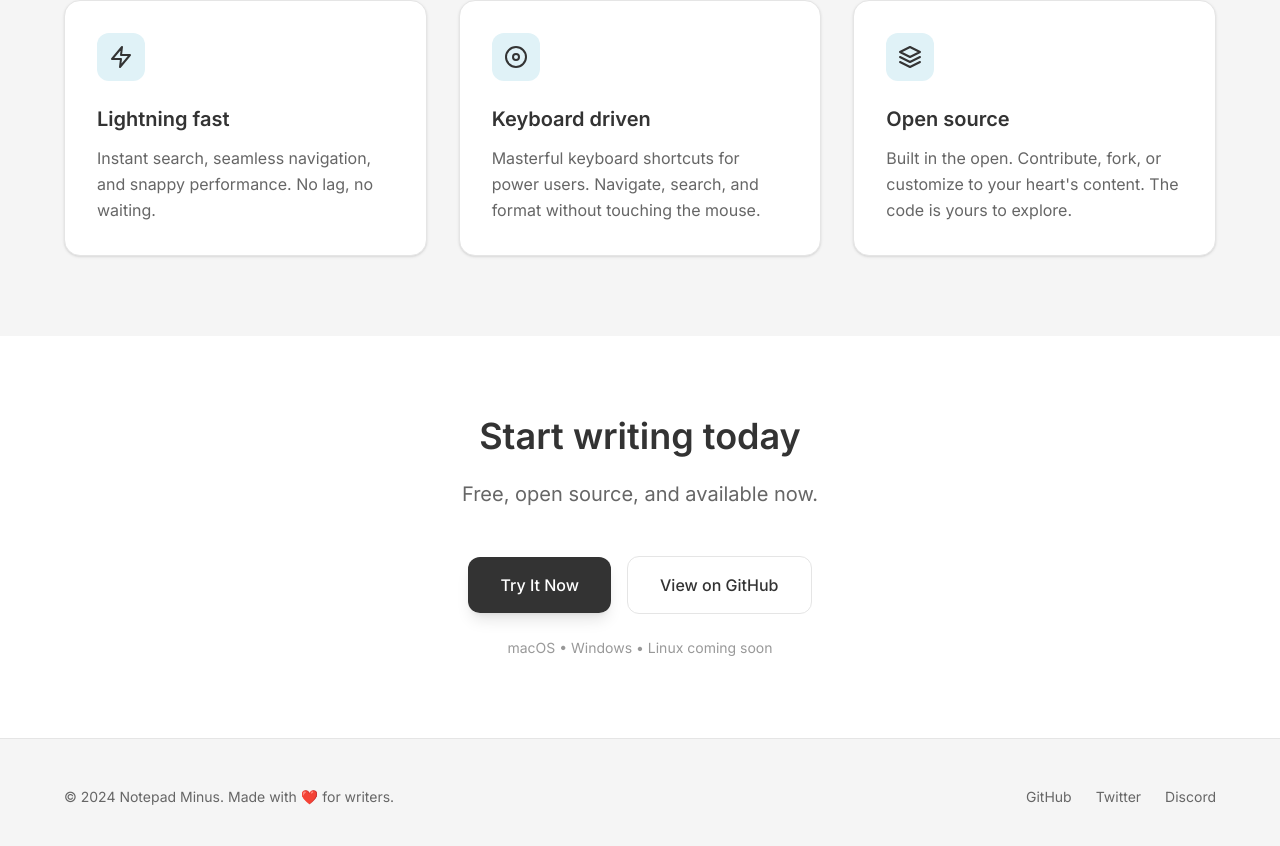
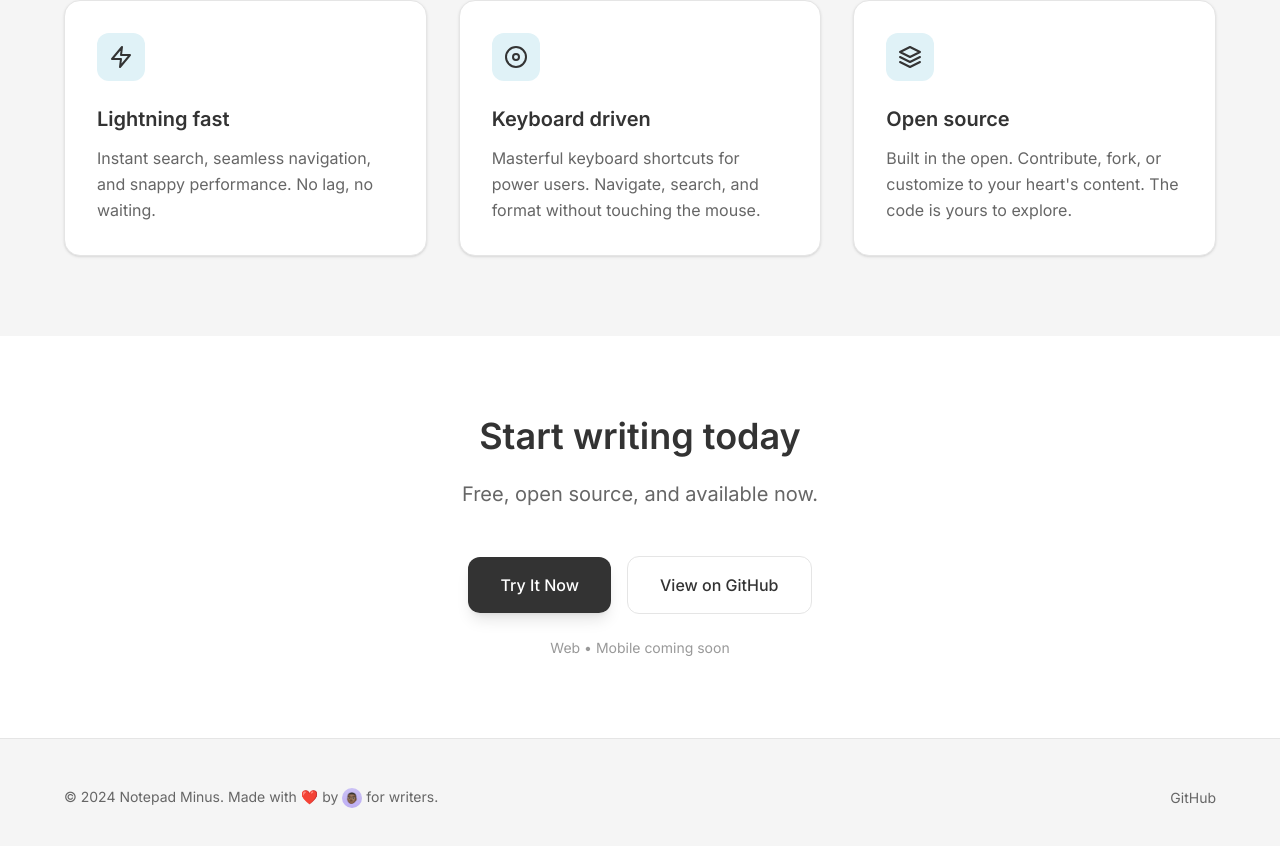
Before and after one commit to Lesedi-coder07/ntp-minus, a Next.js app: page / in a window 1280 px wide. Shown: the part 1422-2268 px from the top of the page. Built offline with nearby package versions, Linux system fonts and the light colour scheme.

Commit message:
Enhance landing page design and update footer. Add image import for emoji, modify demo section styling, change navigation link from "/home" to "/app", and update platform availability text. Implement note deletion functionality in the note management system and connect it to the BottomBar component.

```diff
--- a/app/app/page.tsx
+++ b/app/app/page.tsx
@@ -83,6 +83,13 @@ const handleNewNote = () => {
   setCurrentNote(newNote);
   setTitle(newNote.title);
   setNotes(prev => [...prev, newNote]);
+};
+
+const handleDeleteNote = () => {
+  notesStorage.delete(currentNote?.id || "");
+  setCurrentNote(null);
+  setTitle("");
+  setNotes(prev => prev.filter(note => note.id !== currentNote?.id));
 };
 
 
@@ -177,7 +184,7 @@ const handleNewNote = () => {
     />
 
   </div>
-  <BottomBar onAddNote={handleNewNote} onFavoriteNote={() => {}} onDeleteNote={() => {}} />
+  <BottomBar onAddNote={handleNewNote} onFavoriteNote={() => {}} onDeleteNote={() => {handleDeleteNote()}} />
 </div>
 </> )
 }
--- a/app/page.tsx
+++ b/app/page.tsx
@@ -1,5 +1,6 @@
 'use client'
 import { Github } from "lucide-react";
+import Image from "next/image";
 
 export default function LandingPage() {
   return (
@@ -45,7 +46,7 @@ export default function LandingPage() {
       </section>
 
       {/* Demo Section */}
-      <section id="demo" className="py-20 px-8 bg-white">
+      <section id="demo" className="py-20 px-8 bg-white rounded-4xl w-screen mx-auto">
         <div className="max-w-6xl mx-auto">
           <div className="bg-white rounded-2xl shadow-[0_8px_32px_rgba(0,0,0,0.08)] border border-[#E5E5E5] overflow-hidden">
             <div className="bg-[#F5F5F5] px-6 py-4 border-b border-[#E5E5E5] flex items-center gap-2">
@@ -175,7 +176,7 @@ export default function LandingPage() {
           </p>
           <div className="flex items-center justify-center gap-4">
             <a
-              href="/home"
+              href="/app"
               className="px-8 py-4 bg-[#333333] text-white rounded-xl text-base font-medium hover:bg-[#444444] transition-all shadow-lg"
             >
               Try It Now
@@ -188,7 +189,7 @@ export default function LandingPage() {
             </a>
           </div>
           <p className="text-sm text-[#999999] mt-6">
-            macOS • Windows • Linux coming soon
+            Web • Mobile coming soon
           </p>
         </div>
       </section>
@@ -198,18 +199,13 @@ export default function LandingPage() {
         <div className="max-w-6xl mx-auto">
           <div className="flex items-center justify-between">
             <div className="text-sm text-[#666666]">
-              © 2024 Notepad Minus. Made with ❤️ for writers.
+              © 2024 Notepad Minus. Made with ❤️ by <a href="https://github.com/Lesedi-coder07" className="transition-colors"><Image src="/dave-emoji.jpg" className="rounded-full inline-block" alt="Lesedi" width={20} height={20} /></a> for writers.
             </div>
             <div className="flex items-center gap-6">
               <a href="#" className="text-sm text-[#666666] hover:text-[#333333] transition-colors">
                 GitHub
               </a>
-              <a href="#" className="text-sm text-[#666666] hover:text-[#333333] transition-colors">
-                Twitter
-              </a>
-              <a href="#" className="text-sm text-[#666666] hover:text-[#333333] transition-colors">
-                Discord
-              </a>
+
             </div>
           </div>
         </div>
```
Also changed, not shown: public/dave-emoji.jpg (added).
